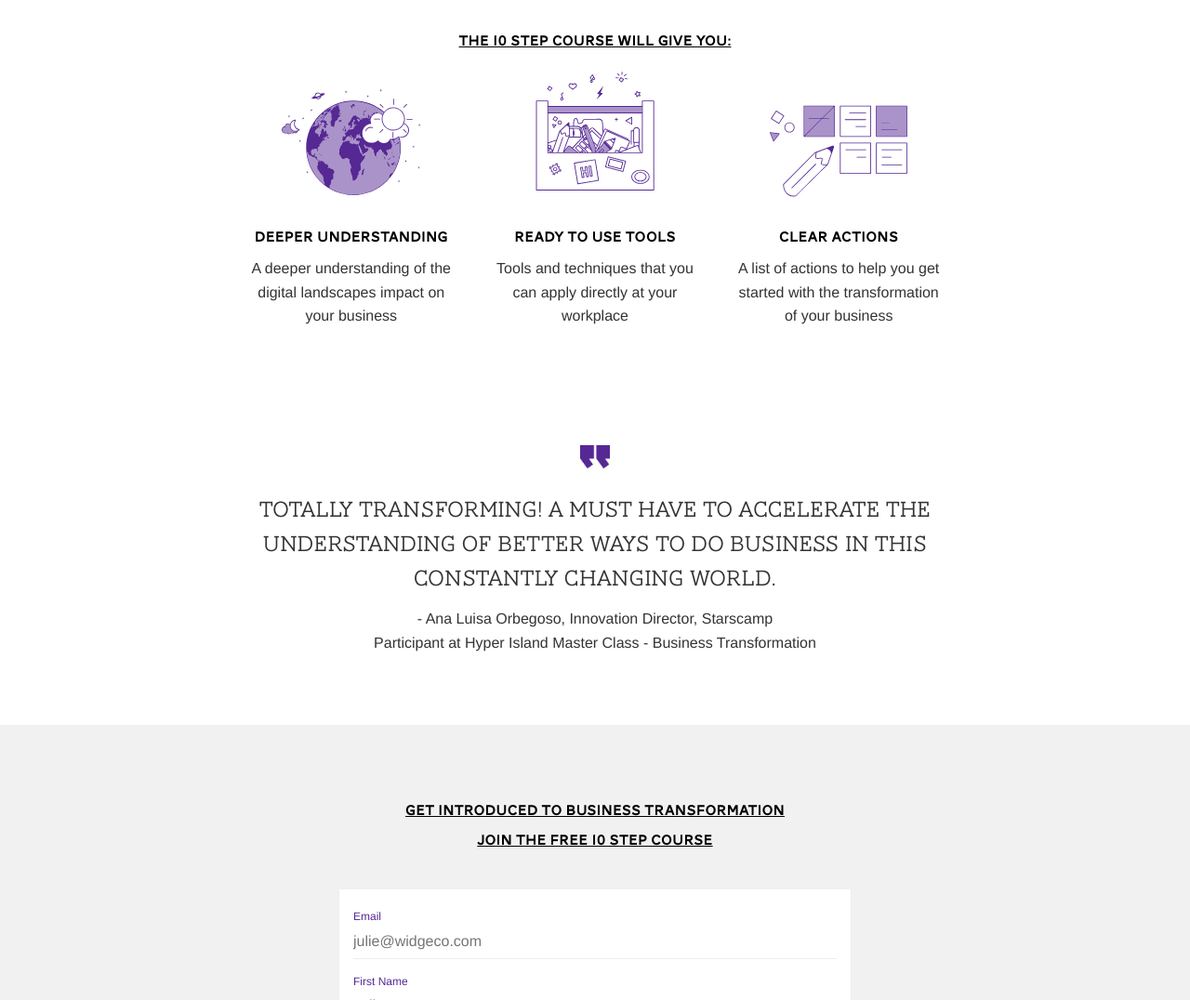
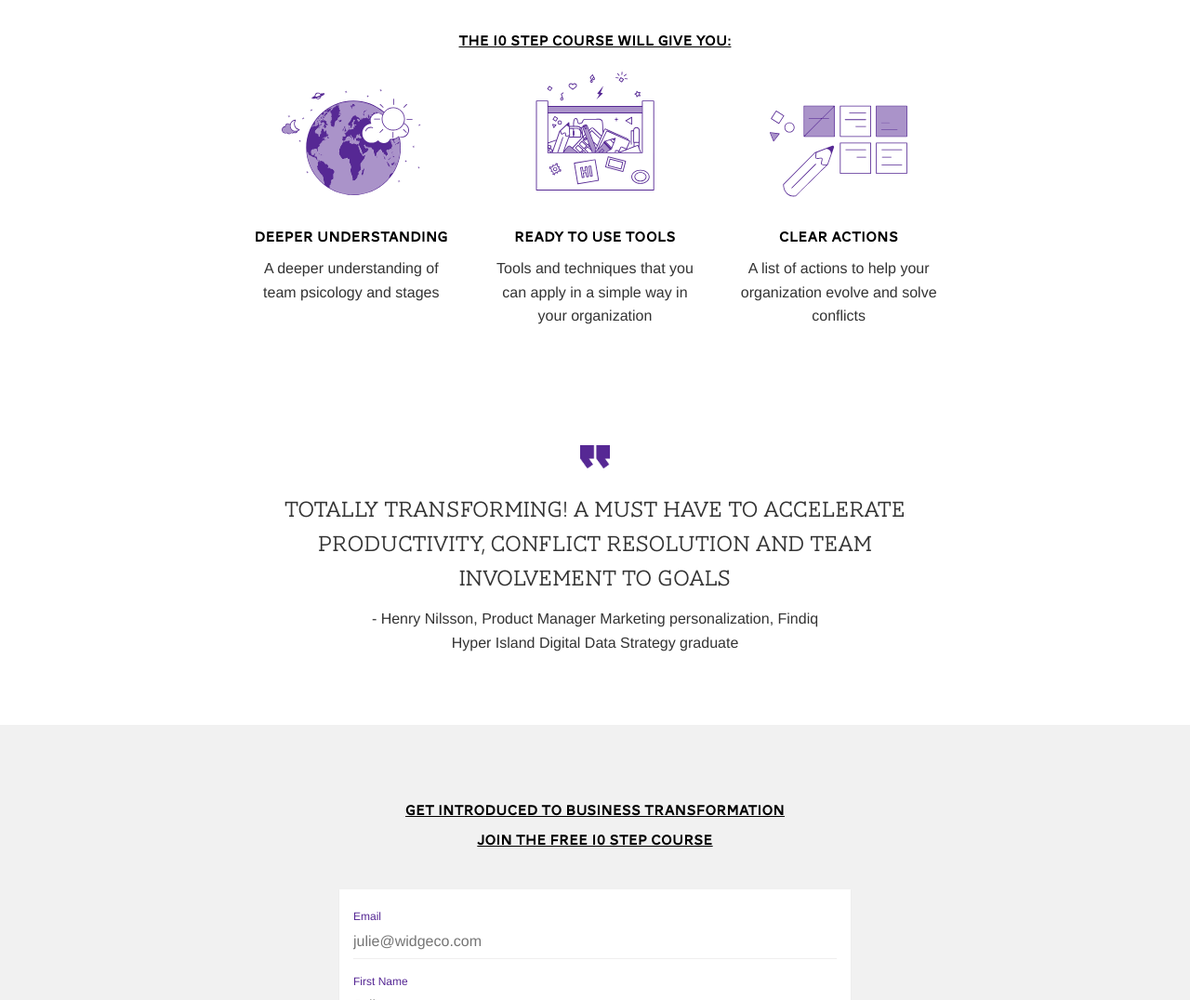
Before and after one commit to nsstrandberg/efectiveteams, a plain HTML site: page teaser.htm in a window 1280 px wide. Shown: the part 1192-2268 px from the top of the page at 93% size. Drawn offline with Linux system fonts and the light colour scheme; a script that the page names is missing.

Commit message:
commit 3
lk

```diff
--- a/teaser.htm
+++ b/teaser.htm
@@ -230,17 +230,17 @@ fbq('track', "PageView");</script>
                 				<div class="col-md-4">
                                 <img src="./teaser_files/icon-02.svg" class="image-blurb">
                                     <h5>Deeper understanding</h5>
-                                    <p>A deeper understanding of the digital landscapes impact on your business</p>
+                                    <p>A deeper understanding of team psicology and stages</p>
                 				</div>
                 				<div class="col-md-4">
                                 <img src="./teaser_files/icon-01.svg" class="image-blurb">
                                     <h5>Ready to use Tools</h5>
-                                    <p>Tools and techniques that you can apply directly at your workplace</p>
+                                    <p>Tools and techniques that you can apply in a simple way in your organization</p>
                 				</div>
                 				<div class="col-md-4">
                                 <img src="./teaser_files/icon-03.svg" class="image-blurb">
                                     <h5>Clear actions</h5>
-                                    <p>A list of actions to help you get started with the transformation of your business</p>
+                                    <p>A list of actions to help your organization evolve and solve conflicts</p>
                 				</div>
                 			</div>
                 		</div>
@@ -256,8 +256,8 @@ fbq('track', "PageView");</script>
     				<div class="row">
     				    <div class="col-md-8 col-md-offset-2 text-center">
                             <img class="quotation-mark-large" src="./teaser_files/quote-left-purple.png">
-                            <p class="quote">Totally transforming! A must have to accelerate the understanding of better ways to do business in this constantly changing world.</p>
-                            <p>- Ana Luisa Orbegoso, Innovation Director, Starscamp<br>Participant at Hyper Island Master Class - Business Transformation</p>
+                            <p class="quote">Totally transforming! A must have to accelerate productivity, conflict resolution and team involvement to goals</p>
+                            <p>- Henry Nilsson, Product Manager Marketing personalization, Findiq<br>Hyper Island Digital Data Strategy graduate</p>
                         </div>
 					</div>
 	            </div>
```
